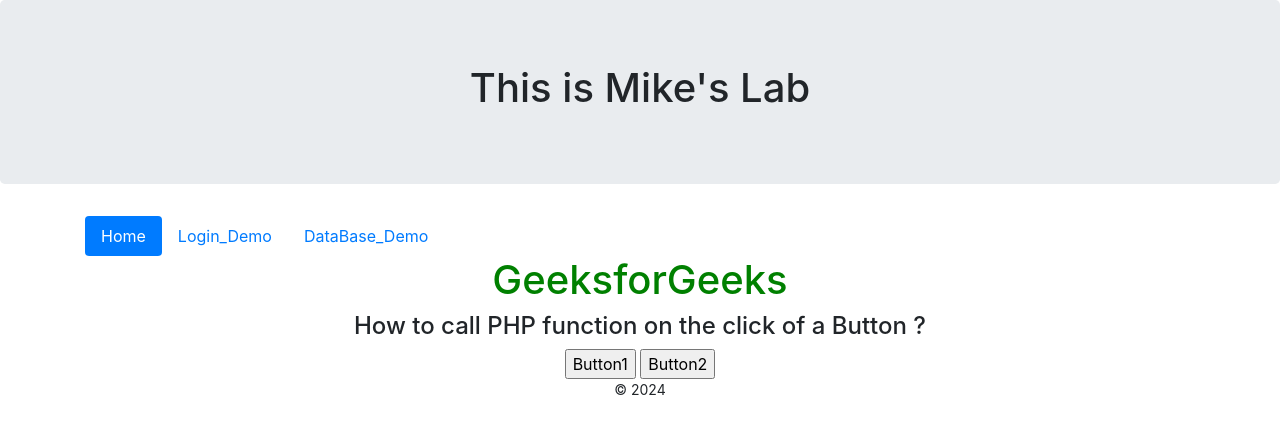
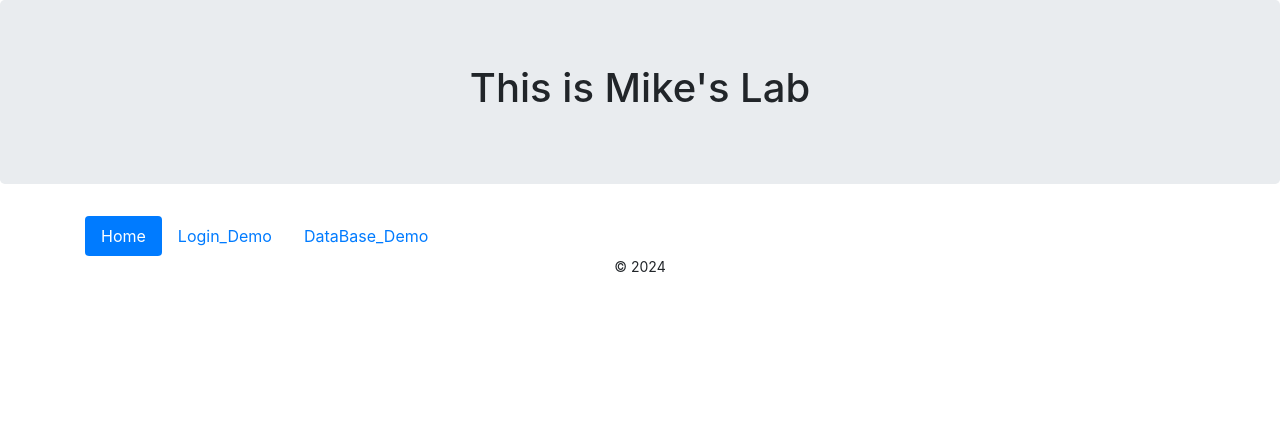
Before and after one commit to Jackxul/MikeStuff, a PHP site: page /database_page.php in a window 1280 px wide. Shown: the top 434 px of the page. Run offline with PHP 8.4, Linux system fonts and the light colour scheme.

Commit message:
finalcheck

```diff
--- a/database_page.php
+++ b/database_page.php
@@ -14,32 +14,7 @@
 <?php include("design-top.php");?>
 <?php include("navigation.php");?>
 
-	<h1 style="color:green;">
-		GeeksforGeeks
-	</h1>
 
-	<h4>
-		How to call PHP function
-		on the click of a Button ?
-	</h4>
-
-	<?php
-
-		if(isset($_POST['button1'])) {
-			echo "This is Button1 that is selected";
-		}
-		if(isset($_POST['button2'])) {
-			echo "This is Button2 that is selected";
-		}
-	?>
-
-	<form method="post">
-		<input type="submit" name="button1"
-				value="Button1"/>
-
-		<input type="submit" name="button2"
-				value="Button2"/>
-	</form>
 <?php include("footer.php");?>
 </body>
 
```
Also changed, not shown: login_page.php (+18 -13 lines).
